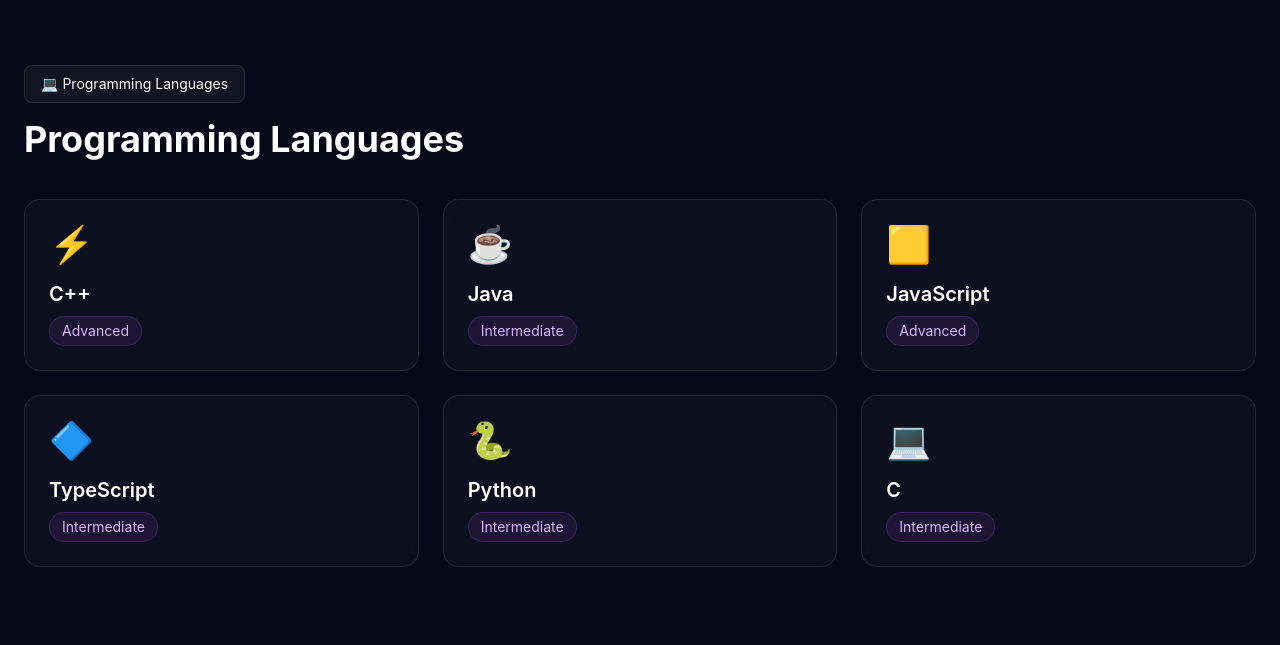
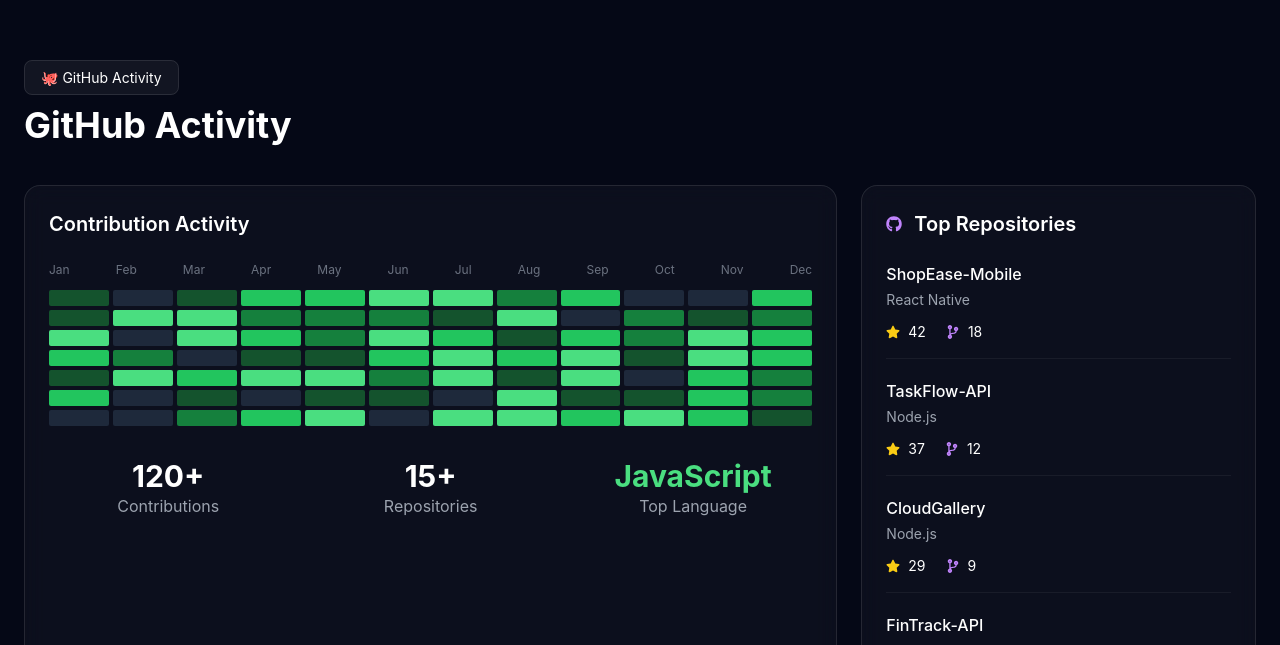
Before and after one commit to RajAnupam01/my-portfolio, a React app: page / in a window 1280 px wide. Shown: the part 3395-4040 px from the top of the page. Built offline with nearby package versions, Linux system fonts and the light colour scheme; the HTML template or start-up script is replaced by a standard one.

Commit message:
fixing bugs 1.0

```diff
--- a/src/components/Languages.jsx
+++ /dev/null
@@ -1,129 +0,0 @@
-import { motion } from "framer-motion";
-
-const languages = [
-  {
-    name: "C++",
-    level: "Advanced",
-    icon: "⚡",
-  },
-
-  {
-    name: "Java",
-    level: "Intermediate",
-    icon: "☕",
-  },
-
-  {
-    name: "JavaScript",
-    level: "Advanced",
-    icon: "🟨",
-  },
-
-  {
-    name: "TypeScript",
-    level: "Intermediate",
-    icon: "🔷",
-  },
-
-  {
-    name: "Python",
-    level: "Intermediate",
-    icon: "🐍",
-  },
-
-  {
-    name: "C",
-    level: "Intermediate",
-    icon: "💻",
-  },
-];
-
-const Languages = () => {
-  return (
-    <section
-      id="languages"
-      className="py-20 md:py-24"
-    >
-      <div className="container mx-auto px-6">
-
-        {/* Header */}
-
-        <div className="mb-10">
-
-          <span className="inline-flex items-center gap-2 px-4 py-2 rounded-lg bg-white/5 border border-white/10 text-sm">
-            💻 Programming Languages
-          </span>
-
-          <h2 className="text-3xl md:text-4xl font-bold mt-4">
-            Programming Languages
-          </h2>
-
-        </div>
-
-        {/* Cards */}
-
-        <div className="grid sm:grid-cols-2 lg:grid-cols-3 gap-6">
-
-          {languages.map((language, index) => (
-            <motion.div
-              key={language.name}
-              initial={{
-                opacity: 0,
-                y: 20,
-              }}
-              whileInView={{
-                opacity: 1,
-                y: 0,
-              }}
-              transition={{
-                duration: 0.4,
-                delay: index * 0.1,
-              }}
-              viewport={{
-                once: true,
-              }}
-              className="
-                glass
-                border
-                border-white/10
-                rounded-2xl
-                p-6
-                hover:border-purple-500/40
-                transition-all
-                duration-300
-              "
-            >
-              <div className="text-4xl mb-4">
-                {language.icon}
-              </div>
-
-              <h3 className="text-xl font-semibold mb-2">
-                {language.name}
-              </h3>
-
-              <span
-                className="
-                  inline-block
-                  px-3
-                  py-1
-                  rounded-full
-                  text-sm
-                  bg-purple-500/10
-                  border
-                  border-purple-500/20
-                  text-purple-300
-                "
-              >
-                {language.level}
-              </span>
-            </motion.div>
-          ))}
-
-        </div>
-
-      </div>
-    </section>
-  );
-};
-
-export default Languages;
--- a/src/pages/Home.jsx
+++ b/src/pages/Home.jsx
@@ -9,7 +9,6 @@ import Journey from "../components/Journey";
 import Contact from "../components/Contact";
 import Footer from "../components/Footer";
 import ScrollProgress from "../components/ScrollProgress"
-import Languages from "../components/Languages";
 const Home = () => {
   return (
     <>
@@ -26,8 +25,6 @@ const Home = () => {
 
       <BackendExpertise />
 
-      <Languages/>
-
       <GithubActivity />
 
       <Journey />
```
